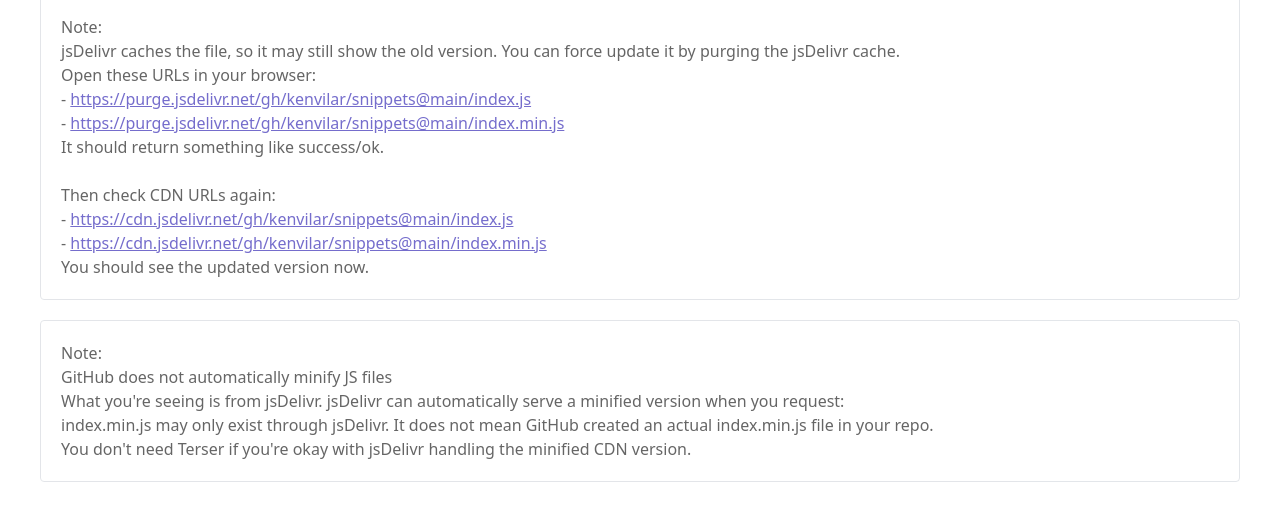
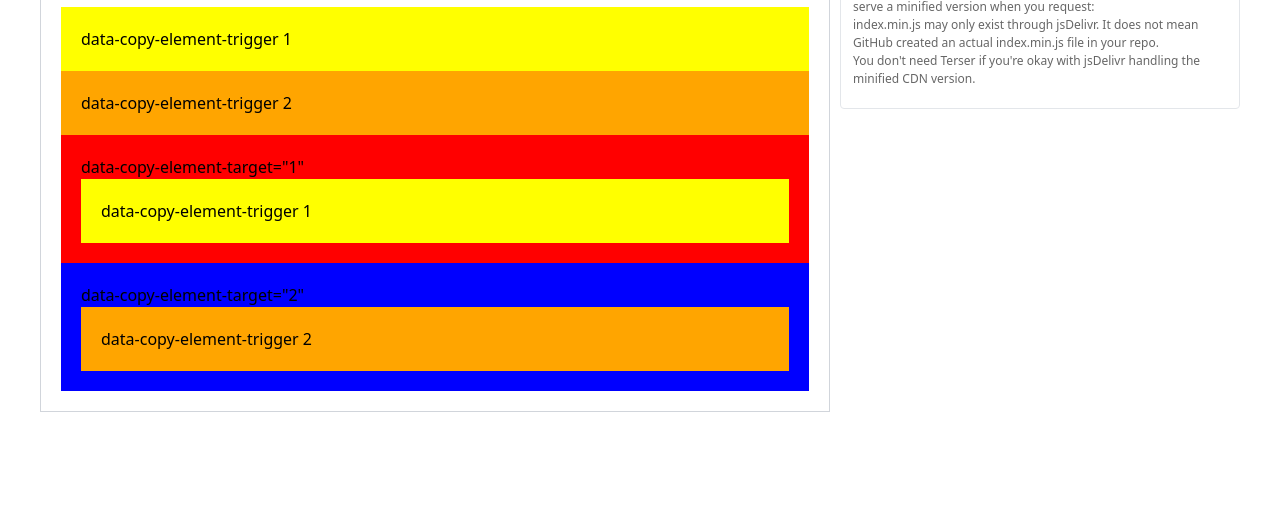
Before and after one commit to kenvilar/snippets, a plain HTML site: page index.html in a window 1280 px wide. Shown: the part 529-1051 px from the top of the page. After the commit the page ends 1001 px from the top, so only its background shows below. Drawn offline with nearby package versions, Linux system fonts and the light colour scheme.

Commit message:
Add functionality to copy elements into matching targets using data attributes

```diff
--- a/index.html
+++ b/index.html
@@ -15,6 +15,8 @@
   <section>
     <div class="px-[40px] py-[40px]">
       <div class="max-w-[1440px] mx-auto">
+        <div class="flex gap-[10px] justify-between">
+          <div class="flex-1">
             <div class="card">
               <h2>Auto Update Current Year Text</h2>
               <span class="year-today">1992</span>
@@ -34,6 +36,23 @@
               </div>
             </div>
 
+            <div class="card">
+              <h2>Copy Elements Into Matching Targets by Data Attribute</h2>
+              <div data-copy-element-trigger="1" style="background: yellow; padding: 20px">
+                data-copy-element-trigger 1
+              </div>
+              <div data-copy-element-trigger="2" style="background: orange; padding: 20px">
+                data-copy-element-trigger 2
+              </div>
+              <div data-copy-element-target="1" style="background: red; padding: 20px">
+                data-copy-element-target="1"
+              </div>
+              <div data-copy-element-target="2" style="background: blue; padding: 20px">
+                data-copy-element-target="2"
+              </div>
+            </div>
+          </div>
+          <div class="max-w-[400px] w-full sticky top-[0px] self-start text-[12px]">
             <p>this page is using this script <a href="https://cdn.jsdelivr.net/gh/kenvilar/snippets@main/index.min.js"
                 target="_blank"
                 rel="noopener noreferrer">https://cdn.jsdelivr.net/gh/kenvilar/snippets@main/index.min.js</a>
@@ -43,7 +62,7 @@
 
             <pre><code class="language-html">&lt;script defer src="https://cdn.jsdelivr.net/gh/kenvilar/snippets@main/index.min.js"&gt;&lt;/script&gt;</code></pre>
 
-        <div class="opacity-[0.6] mt-[20px] border border-gray-300 rounded p-[20px]">
+            <div class="opacity-[0.6] mt-[20px] border border-gray-300 rounded py-[20px] px-[12px]">
               Note: <br />
               jsDelivr caches the file, so it may still show the old version. You can force update it by purging the
               jsDelivr cache. <br />
@@ -68,14 +87,17 @@
               You should see the updated version now. <br />
             </div>
 
-        <div class="opacity-[0.6] mt-[20px] border border-gray-300 rounded p-[20px]">
+            <div class="opacity-[0.6] mt-[20px] border border-gray-300 rounded py-[20px] px-[12px]">
               Note: <br />
               GitHub does not automatically minify JS files <br />
               What you're seeing is from jsDelivr. jsDelivr can automatically serve a minified version when you request:
               <br />
-          index.min.js may only exist through jsDelivr. It does not mean GitHub created an actual index.min.js file in
+              index.min.js may only exist through jsDelivr. It does not mean GitHub created an actual index.min.js file
+              in
               your repo. <br />
               You don't need Terser if you're okay with jsDelivr handling the minified CDN version.
+            </div>
+          </div>
         </div>
       </div>
     </div>
--- a/index.js
+++ b/index.js
@@ -53,4 +53,37 @@
     document.querySelectorAll("[data-word-to-bold]").forEach(boldWords);
   }
   kv_boldNWordsByDataAttributes();
+
+  // Copy Elements Into Matching Targets by Data Attribute
+  function kv_copyElementsToMatchingTargets() {
+    // find all triggers like: <div data-copy-element-trigger="1">
+    const triggers = Array.from(
+      document.querySelectorAll("[data-copy-element-trigger]")
+    );
+
+    triggers.forEach((trigger) => {
+      const key = trigger.getAttribute("data-copy-element-trigger");
+      if (!key) return;
+
+      // find matching target like: <div data-copy-element-target="1">
+      const target = document.querySelector(
+        `[data-copy-element-target="${CSS.escape(key)}"]`
+      );
+      if (!target) return;
+
+      // avoid adding duplicate copies
+      if (target.querySelector(`[data-copy-element-copy="${CSS.escape(key)}"]`))
+        return;
+
+      // clone the element (true = deep clone with children)
+      const copy = trigger.cloneNode(true);
+
+      // mark the clone so we can detect duplicates later
+      copy.setAttribute("data-copy-element-copy", key);
+
+      // append the cloned element into the target
+      target.appendChild(copy);
+    });
+  }
+  kv_copyElementsToMatchingTargets();
 });
```
Lines whose indentation alone changed are shown as unchanged.
